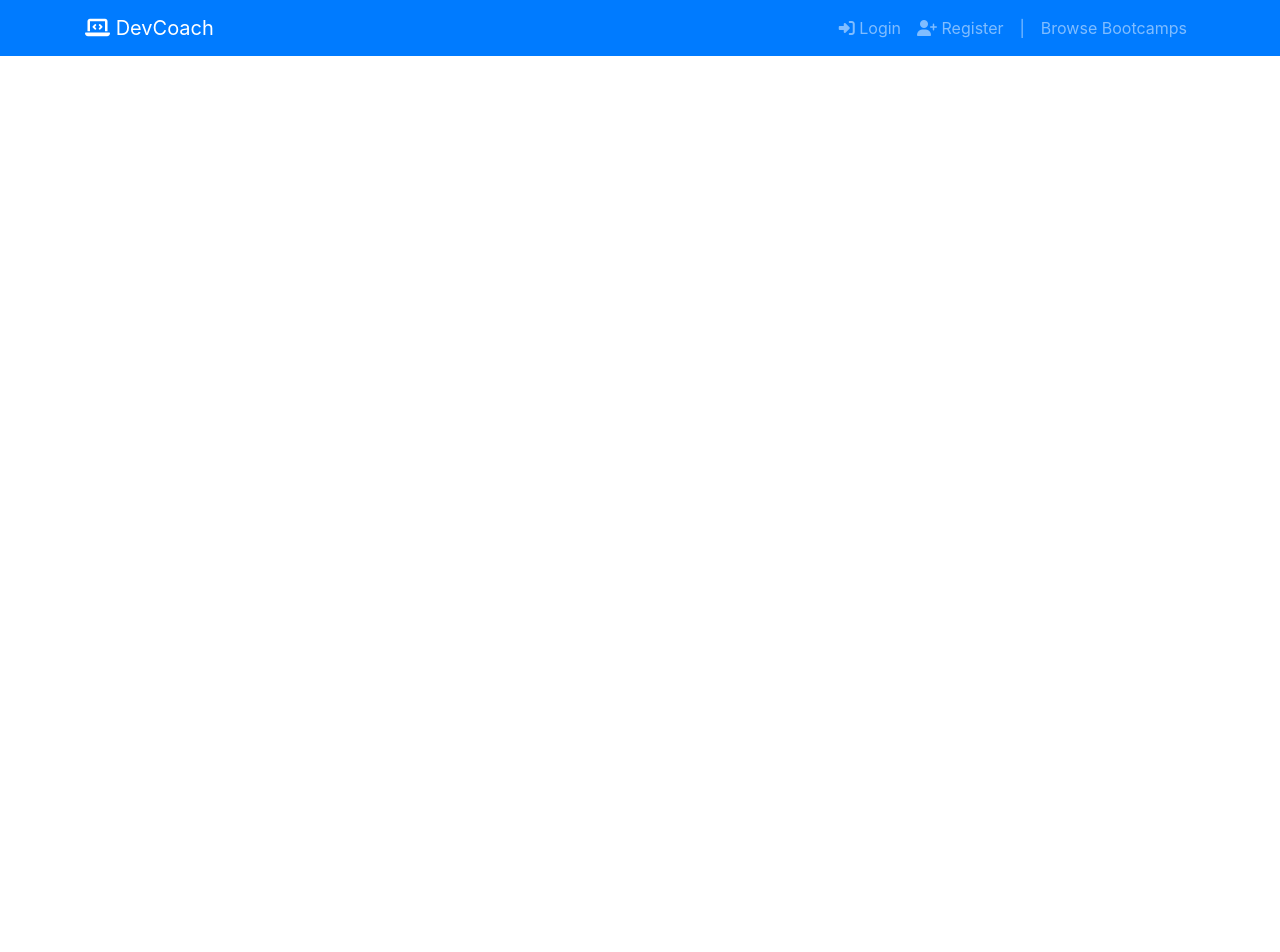
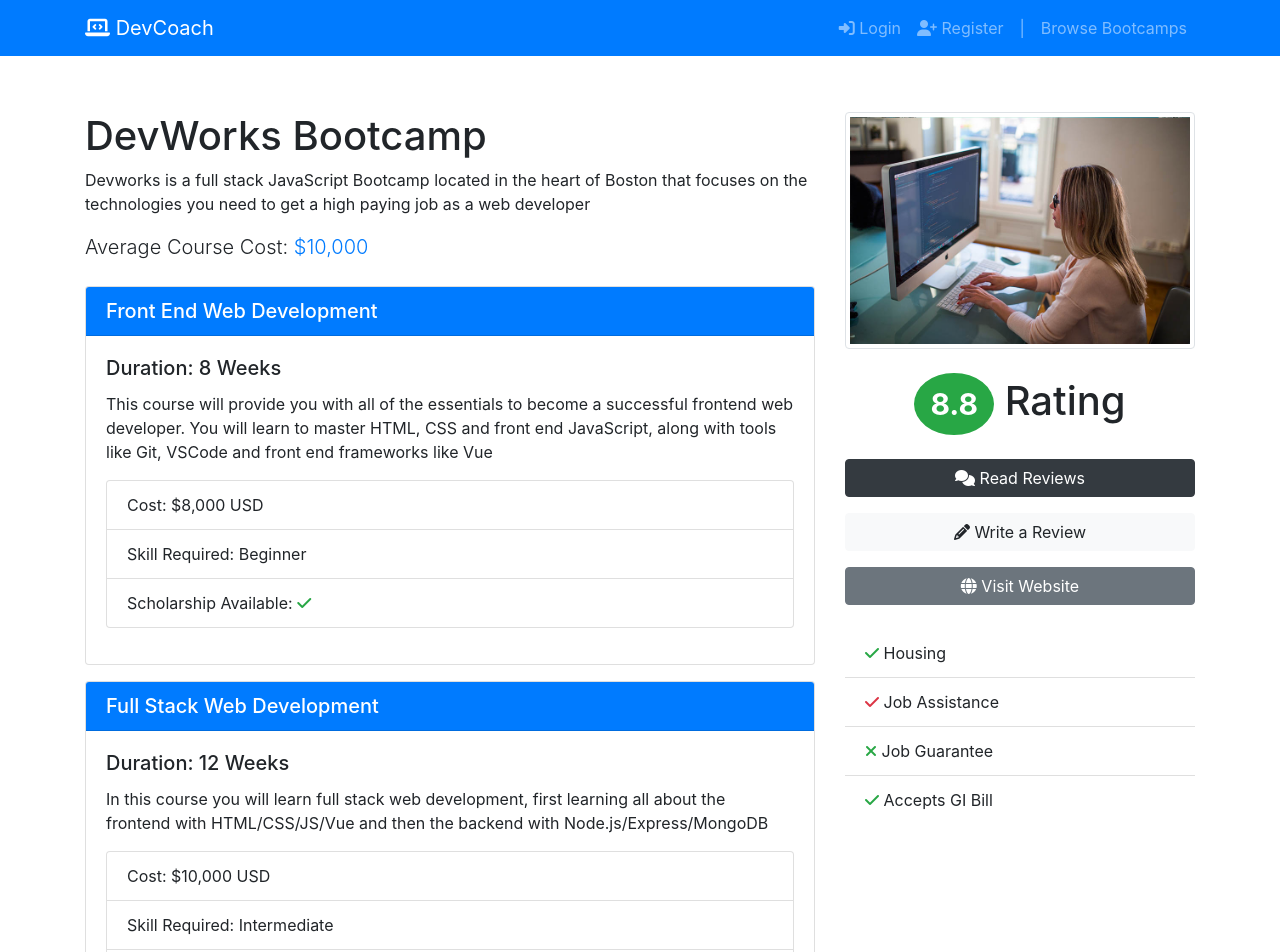
Before and after one commit to calvin-puram/Netta, a Vue app in the folder client/: page /bootcamp/1 in a window 1280 px wide. Shown: the top 952 px of the page. Before the commit the page ends 800 px from the top, so only its background shows below. Built offline with nearby package versions, Linux system fonts and the light colour scheme; what vuejs-noty would draw is missing.

Commit message:
setup link to redirect to single bootcamp

```diff
--- a/client/src/App.vue
+++ b/client/src/App.vue
@@ -46,7 +46,7 @@ img {
 }
 
 #nprogress .bar {
-  background: green !important;
+  background: #000 !important;
 
   position: fixed;
   z-index: 1031;
--- a/client/src/components/BootcampsUtils/BootcampsCard.vue
+++ b/client/src/components/BootcampsUtils/BootcampsCard.vue
@@ -2,12 +2,16 @@
   <div class="card mb-3" v-if="bootcamp">
     <div class="row no-gutters">
       <div class="col-md-4">
-        <img :src="`img/${bootcamp.photo}`" class="card-img" alt="..." />
+        <img
+          :src="`img/${bootcamp.photo}`"
+          class="card-img"
+          alt="bootcamp image"
+        />
       </div>
       <div class="col-md-8">
         <div class="card-body">
           <h5 class="card-title">
-            <router-link to="/"
+            <router-link :to="`bootcamp/${bootcamp.slug}`"
               >{{ bootcamp.name
               }}<span
                 class="float-right badge badge-success"
--- a/client/src/components/HomeUtils/BootcampLatest.vue
+++ b/client/src/components/HomeUtils/BootcampLatest.vue
@@ -17,7 +17,7 @@
                 />
                 <div class="card-body">
                   <h5 class="card-title">
-                    <router-link to="/"
+                    <router-link :to="`bootcamp/${bootcamp.slug}`"
                       >{{ bootcamp.name }}
                       <span
                         class="float-right badge badge-success"
--- a/client/src/views/Bootcamp_Pages/Bootcamp.vue
+++ b/client/src/views/Bootcamp_Pages/Bootcamp.vue
@@ -1,5 +1,115 @@
 <template>
-  <div class="about">
-    <h1>This is an about page</h1>
-  </div>
+  <section class="bootcamp mt-5">
+    <div class="container">
+      <div class="row">
+        <!-- Main col -->
+        <div class="col-md-8">
+          <h1>DevWorks Bootcamp</h1>
+          <!-- Description -->
+          <p>
+            Devworks is a full stack JavaScript Bootcamp located in the heart of
+            Boston that focuses on the technologies you need to get a high
+            paying job as a web developer
+          </p>
+          <!-- Avg cost -->
+          <p class="lead mb-4">
+            Average Course Cost: <span class="text-primary">$10,000</span>
+          </p>
+          <!-- Courses -->
+          <div class="card mb-3">
+            <h5 class="card-header bg-primary text-white">
+              Front End Web Development
+            </h5>
+            <div class="card-body">
+              <h5 class="card-title">Duration: 8 Weeks</h5>
+              <p class="card-text">
+                This course will provide you with all of the essentials to
+                become a successful frontend web developer. You will learn to
+                master HTML, CSS and front end JavaScript, along with tools like
+                Git, VSCode and front end frameworks like Vue
+              </p>
+              <ul class="list-group mb-3">
+                <li class="list-group-item">Cost: $8,000 USD</li>
+                <li class="list-group-item">Skill Required: Beginner</li>
+                <li class="list-group-item">
+                  Scholarship Available:
+                  <i class="fas fa-check text-success"></i>
+                </li>
+              </ul>
+            </div>
+          </div>
+
+          <div class="card mb-3">
+            <h5 class="card-header bg-primary text-white">
+              Full Stack Web Development
+            </h5>
+            <div class="card-body">
+              <h5 class="card-title">Duration: 12 Weeks</h5>
+              <p class="card-text">
+                In this course you will learn full stack web development, first
+                learning all about the frontend with HTML/CSS/JS/Vue and then
+                the backend with Node.js/Express/MongoDB
+              </p>
+              <ul class="list-group mb-3">
+                <li class="list-group-item">Cost: $10,000 USD</li>
+                <li class="list-group-item">Skill Required: Intermediate</li>
+                <li class="list-group-item">
+                  Scholarship Available:
+                  <i class="fas fa-times text-danger"></i>
+                </li>
+              </ul>
+            </div>
+          </div>
+        </div>
+        <!-- Sidebar -->
+        <div class="col-md-4">
+          <!-- Image -->
+          <img src="/img/image_1.jpg" class="img-thumbnail" alt="" />
+          <!-- Rating -->
+          <h1 class="text-center my-4">
+            <span class="badge badge-secondary badge-success rounded-circle p-3"
+              >8.8</span
+            >
+            Rating
+          </h1>
+          <!-- Buttons -->
+          <a href="reviews.html" class="btn btn-dark btn-block my-3"
+            ><i class="fas fa-comments"></i> Read Reviews</a
+          >
+          <a href="add-review.html" class="btn btn-light btn-block my-3"
+            ><i class="fas fa-pencil-alt"></i> Write a Review</a
+          >
+          <a href="#" target="_blank" class="btn btn-secondary btn-block my-3"
+            ><i class="fas fa-globe"></i> Visit Website</a
+          >
+          <!-- Map  -->
+          <!-- <div id='map' style='width: 100%; height: 300px;'></div> -->
+          <!-- Perks -->
+          <ul class="list-group list-group-flush mt-4">
+            <li class="list-group-item">
+              <i class="fas fa-check text-success"></i> Housing
+            </li>
+
+            <li class="list-group-item">
+              <i class="fas fa-check text-danger"></i> Job Assistance
+            </li>
+
+            <li class="list-group-item">
+              <i class="fas fa-times text-success"></i> Job Guarantee
+            </li>
+
+            <li class="list-group-item">
+              <i class="fas fa-check text-success"></i> Accepts GI Bill
+            </li>
+          </ul>
+        </div>
+      </div>
+    </div>
+  </section>
 </template>
+
+<style scoped>
+.bootcamp {
+  margin-top: 7rem !important;
+}
+</style>
```
